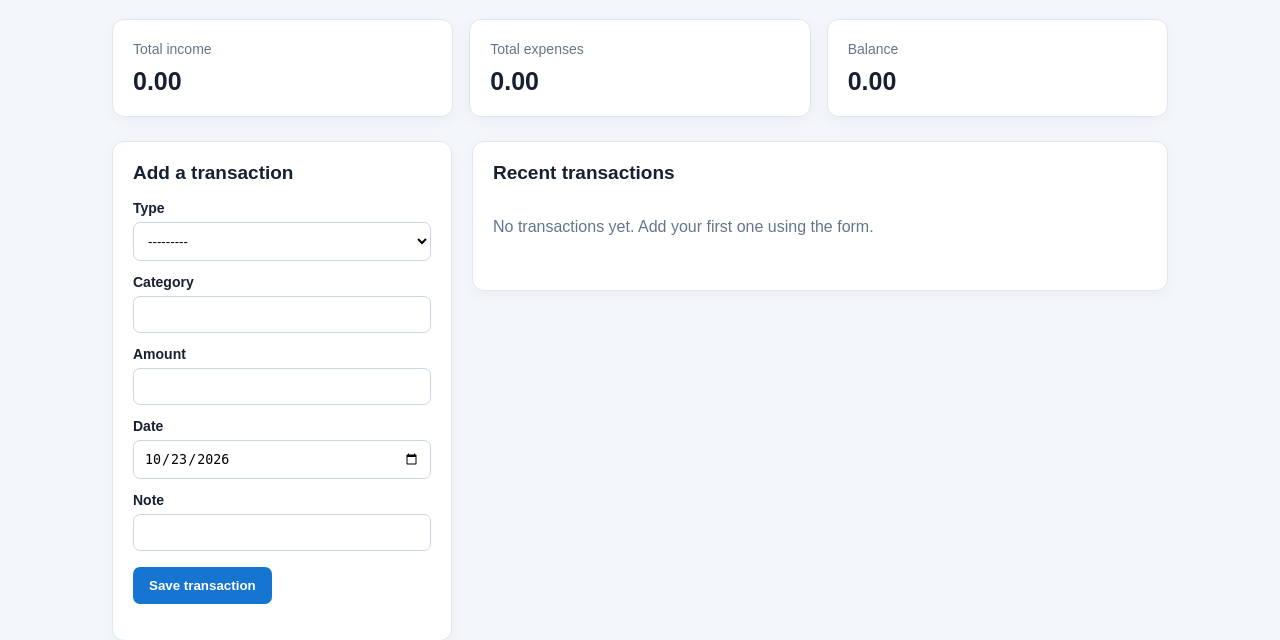
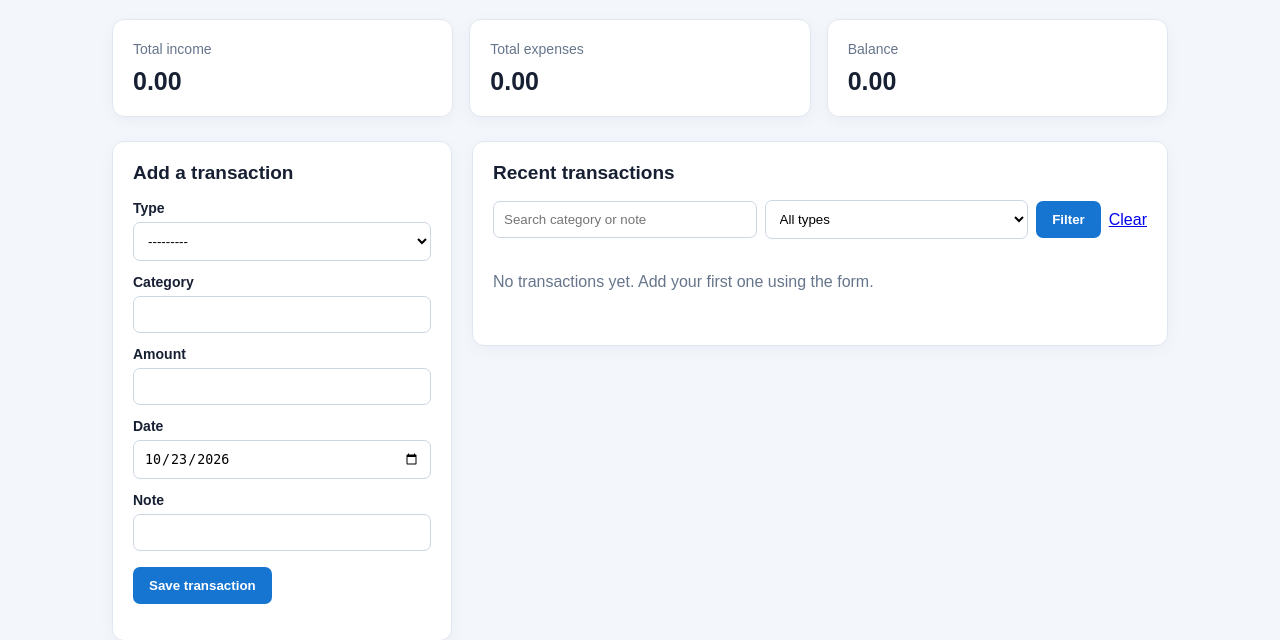
Before and after one commit to hamidamirov/final-thesis-file, a Django app: page / in a window 1280 px wide. Shown: the part 166-806 px from the top of the page. Run offline with Django 5.2, Linux system fonts and the light colour scheme; the visitor is signed in with stand-in values (Sample User, id 1); data that the repository does not hold is empty; parts of the project's set-up code (start-up, migrations or seed data) failed here and were passed over.

Commit message:
Add transaction search and filters

```diff
--- a/apps/finance/views.py
+++ b/apps/finance/views.py
@@ -53,6 +53,15 @@ def dashboard(request):
         budget_form = BudgetForm(initial={"month": first_day_of_current_month()})
 
     user_transactions = Transaction.objects.filter(user=request.user)
+    transaction_list = user_transactions
+    search_query = request.GET.get("q", "").strip()
+    selected_type = request.GET.get("type", "")
+    if search_query:
+        transaction_list = transaction_list.filter(
+            Q(category__icontains=search_query) | Q(note__icontains=search_query)
+        )
+    if selected_type in Transaction.Type.values:
+        transaction_list = transaction_list.filter(type=selected_type)
     totals = user_transactions.aggregate(
         income=Sum("amount", filter=Q(type=Transaction.Type.INCOME)),
         expenses=Sum("amount", filter=Q(type=Transaction.Type.EXPENSE)),
@@ -117,7 +126,10 @@ def dashboard(request):
         "finance/dashboard.html",
         {
             "form": form,
-            "transactions": user_transactions,
+            "transactions": transaction_list,
+            "search_query": search_query,
+            "selected_type": selected_type,
+            "transaction_types": Transaction.Type.choices,
             "income_total": income,
             "expense_total": expenses,
             "balance": income - expenses,
--- a/templates/finance/dashboard.html
+++ b/templates/finance/dashboard.html
@@ -43,7 +43,10 @@
     .income-fill { background: #16834a; } .expense-fill { background: #d34a4a; }
     .month-filter { display: flex; align-items: end; gap: 12px; max-width: 420px; }
     .month-filter label { flex: 1; margin-top: 0; }
-    @media (max-width: 760px) { .cards, .content, .report-charts, .report-summary { grid-template-columns: 1fr; } main { margin-top: 20px; } .month-filter { align-items: stretch; flex-direction: column; } }
+    .transaction-filter { display: flex; gap: 8px; align-items: center; margin-bottom: 12px; }
+    .transaction-filter input, .transaction-filter select { min-width: 0; }
+    .transaction-filter a { white-space: nowrap; }
+    @media (max-width: 760px) { .cards, .content, .report-charts, .report-summary { grid-template-columns: 1fr; } main { margin-top: 20px; } .month-filter, .transaction-filter { align-items: stretch; flex-direction: column; } }
   </style>
 </head>
 <body>
@@ -72,6 +75,16 @@
       </div>
       <div class="panel">
         <h2>Recent transactions</h2>
+        <form method="get" class="transaction-filter">
+          <input type="hidden" name="month" value="{{ report_month|date:'Y-m' }}">
+          <input type="search" name="q" value="{{ search_query }}" placeholder="Search category or note">
+          <select name="type" aria-label="Filter by transaction type">
+            <option value="">All types</option>
+            {% for value, label in transaction_types %}<option value="{{ value }}" {% if selected_type == value %}selected{% endif %}>{{ label }}</option>{% endfor %}
+          </select>
+          <button type="submit">Filter</button>
+          <a href="{% url 'home' %}">Clear</a>
+        </form>
         {% if transactions %}
           <table><thead><tr><th>Date</th><th>Type</th><th>Category</th><th>Amount</th><th>Note</th><th>Actions</th></tr></thead>
           <tbody>{% for transaction in transactions %}<tr>
@@ -80,7 +93,10 @@
             <td>{{ transaction.category }}</td><td>{{ transaction.amount|floatformat:2 }}</td><td>{{ transaction.note|default:"—" }}</td>
             <td><a href="{% url 'transaction_edit' transaction.pk %}">Edit</a> · <a href="{% url 'transaction_delete' transaction.pk %}">Delete</a></td>
           </tr>{% endfor %}</tbody></table>
-        {% else %}<p class="empty">No transactions yet. Add your first one using the form.</p>{% endif %}
+        {% else %}
+          {% if search_query or selected_type %}<p class="empty">No transactions match these filters. <a href="{% url 'home' %}">Clear filters</a></p>
+          {% else %}<p class="empty">No transactions yet. Add your first one using the form.</p>{% endif %}
+        {% endif %}
       </div>
     </section>
     <section class="panel" style="margin-top: 20px">
```
